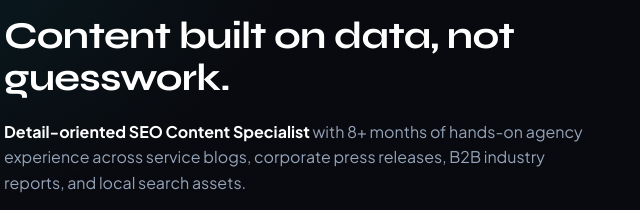
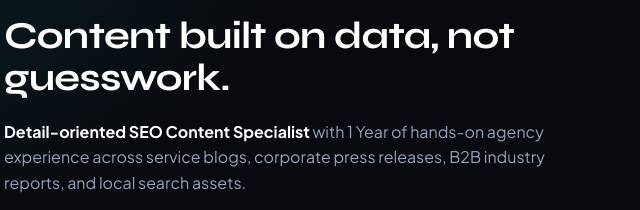
Before and after one commit to tahirulhassan/New, a plain HTML site: page index.html in a window 1280 px wide. Shown: the part 1099-1309 px from the top of the page, 70-710 px from the left. Drawn offline with Linux system fonts and the light colour scheme.

Commit message:
Experence update with 1 year

```diff
--- a/index.html
+++ b/index.html
@@ -1,7 +1,7 @@
 <!--
  Author: {{author}}
  Created: 2026-08-28 10:51:08
- Modified: 2026-09-21 07:56:06
+ Modified: 2026-09-21 08:09:40
  Filename: index.html
 -->
 <!DOCTYPE html>
@@ -495,7 +495,7 @@
         <div class="about-copy reveal">
           <span class="eyebrow"><span class="num">01.</span> About</span>
           <h2 style="font-size:clamp(28px,4vw,38px); margin-bottom:20px;">Content built on data, not guesswork.</h2>
-          <p><strong>Detail-oriented SEO Content Specialist</strong> with 8+ months of hands-on agency experience across service blogs, corporate press releases, B2B industry reports, and local search assets.</p>
+          <p><strong>Detail-oriented SEO Content Specialist</strong> with 1 Year of hands-on agency experience across service blogs, corporate press releases, B2B industry reports, and local search assets.</p>
           <p>I pair data-driven search architecture — keyword mapping, technical site audits, Google Search Console — with visual design skills in Canva and Photoshop, so every piece I hand off is launch-ready, not just written.</p>
           <div class="credentials">
             <span class="credential-pill">🎓 BS Mathematics, University of Education Lahore</span>
```
